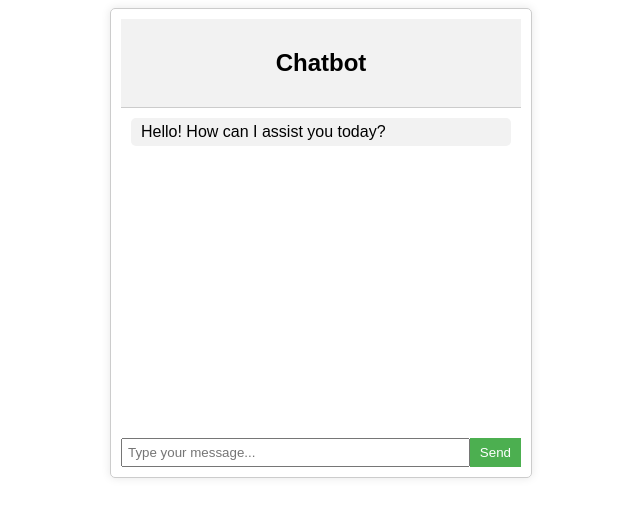
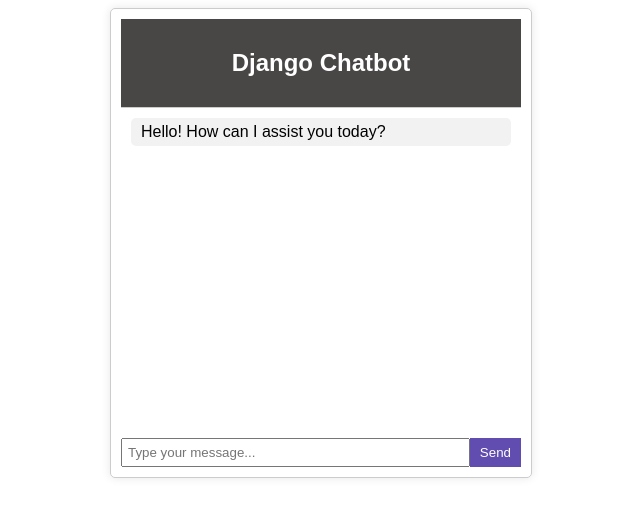
Before and after one commit to Shymaa2611/django_chatbot, a Django app: page / in a window 1280 px wide. Shown: the top 517 px of the page, without its empty margins (319-959 px from the left). Run offline with Django 4.2, Linux system fonts and the light colour scheme.

Commit message:
update ajax code

```diff
--- a/chatbot/templates/index.html
+++ b/chatbot/templates/index.html
@@ -20,7 +20,7 @@
 }
 
 .chat-header {
-  background-color: #f2f2f2;
+  background-color: #494646;
   padding: 10px;
   border-bottom: 1px solid #ccc;
   text-align: center;
@@ -58,7 +58,7 @@
 
 button {
   padding: 5px 10px;
-  background-color: #4CAF50;
+  background-color: #614caf;
   color: #fff;
   border: none;
   cursor: pointer;
@@ -69,7 +69,7 @@
 
     <div class="chat-container">
         <div class="chat-header">
-          <h2>Chatbot</h2>
+          <h2 style="color: white;">Django Chatbot</h2>
         </div>
         <div class="chat-box" id="chat-box">
           <div class="message received">Hello! How can I assist you today?</div>
@@ -95,10 +95,9 @@
             $.ajax({
                 url: "http://127.0.0.1:8000/google_bard_response/?prompt=" + message,
                 type: 'GET',
-                dataType: 'json', // added data type
+                dataType: 'json',
                 success: function(res) {
                     console.log(res);
-                    // alert(res);
                     appendMessage(res.message, "received");
                 }
             });
```
